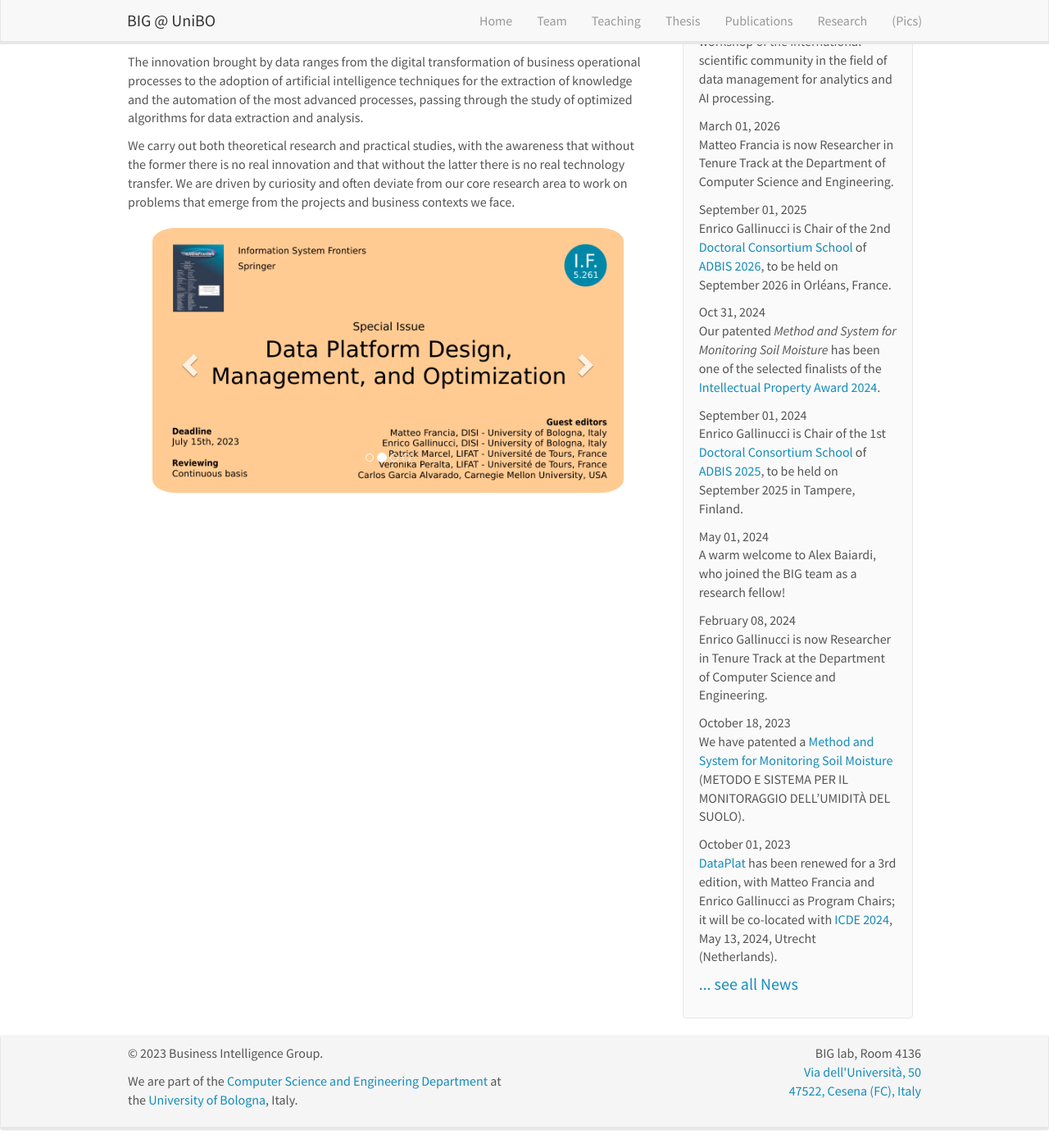
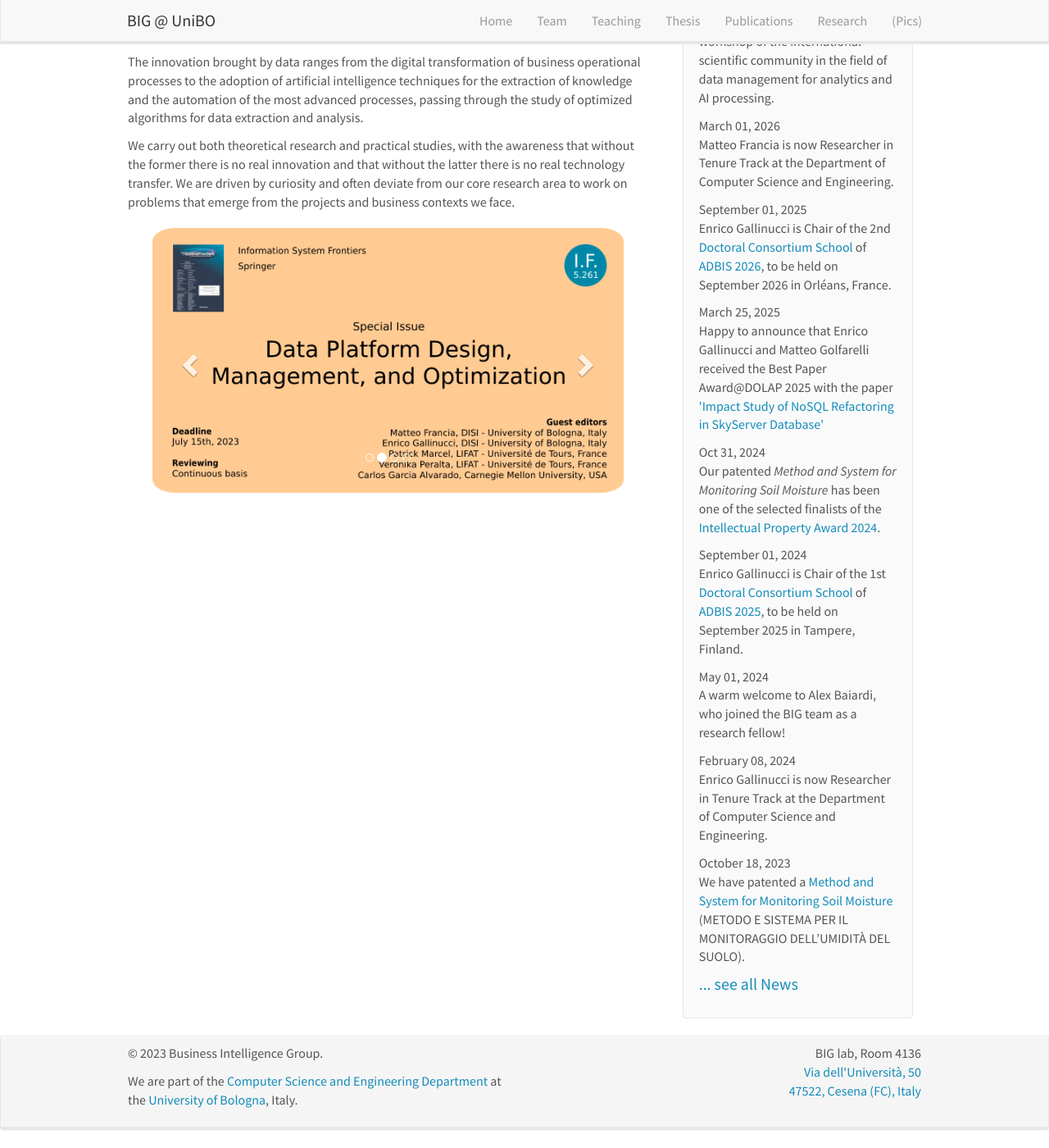
Before and after one commit to big-unibo/big-unibo.github.io, a Jekyll site: the page built from _pages/home.md, in a window 1280 px wide and 1400 px high, scrolled down 186 px. Shown: the whole window at 82% size. Built offline with Jekyll 4.4.1, drawn with Linux system fonts in a browser that asks for light colours; nearby versions of some CDN libraries.

Commit message:
news updated

```diff
--- a/_data/news.yml
+++ b/_data/news.yml
@@ -6,6 +6,9 @@
 
 - date: September 01, 2025
   headline: "Enrico Gallinucci is Chair of the 2nd <a href='https://adbis26.sciencesconf.org/resource/page/id/16'>Doctoral Consortium School</a> of <a href='https://adbis26.sciencesconf.org/?lang=en'>ADBIS 2026</a>, to be held on September 2026 in Orléans, France."
+
+- date: March 25, 2025
+  headline: "Happy to announce that Enrico Gallinucci and Matteo Golfarelli received the Best Paper Award@DOLAP 2025 with the paper <a href='https://ceur-ws.org/Vol-3931/paper1.pdf'>'Impact Study of NoSQL Refactoring in SkyServer Database'</a>"
 
 - date: Oct 31, 2024
   headline: "Our patented <i>Method and System for Monitoring Soil Moisture</i> has been one of the selected finalists of the <a href='https://magazine.unibo.it/archivio/2024/10/31/luniversita-di-bologna-premiata-agli-intellectual-property-award'>Intellectual Property Award 2024</a>."
```
